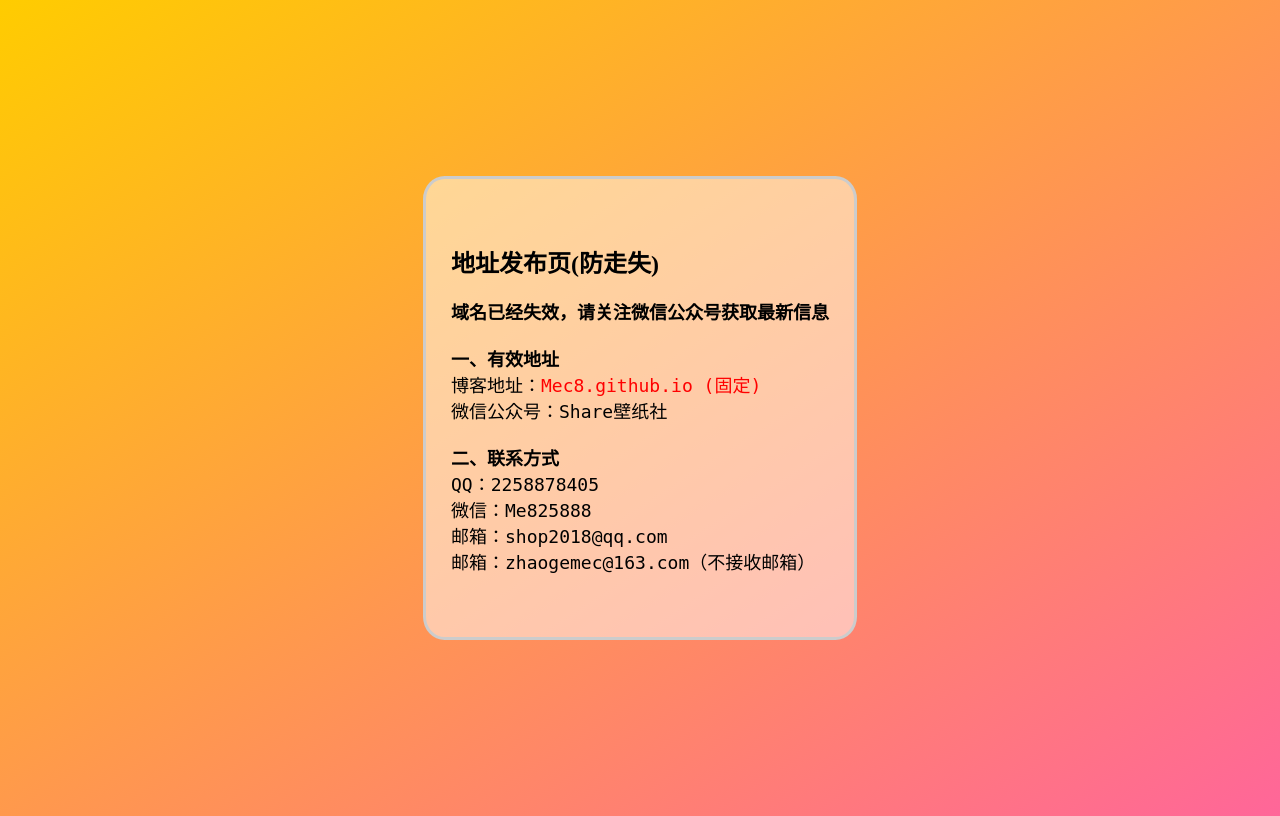
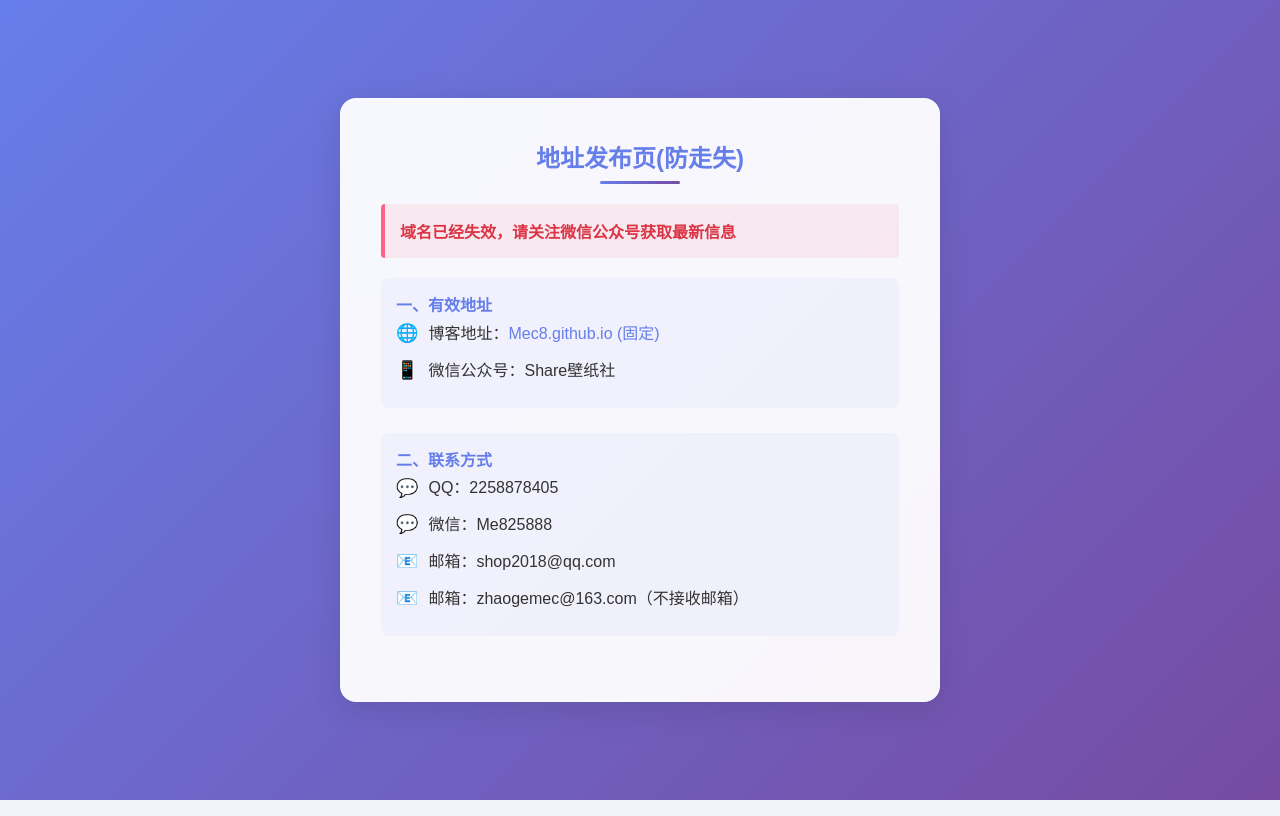
Before and after one commit to Mec8/Mec, a PHP site: page / in a window 1280 px wide. Run offline with PHP 8.4, Linux system fonts and the light colour scheme; data that the repository does not hold is empty.

Commit message:
Update index.php

```diff
--- a/index.php
+++ b/index.php
@@ -1,27 +1,190 @@
 <!DOCTYPE html>
-<html>
+<html lang="zh-CN">
 <head>
-		<meta charset="utf-8" />
+    <meta charset="UTF-8">
+    <meta name="viewport" content="width=device-width, initial-scale=1.0">
     <title>地址发布页</title>
     <style>
-			a{
-				color: red;
+        * {
+            margin: 0;
+            padding: 0;
+            box-sizing: border-box;
+        }
+
+        html {
+            transition: opacity 0.3s ease;
+        }
+
+        body {
+            font-family: Arial, sans-serif;
+            background: linear-gradient(135deg, #667eea 0%, #764ba2 100%);
+            display: flex;
+            justify-content: center;
+            align-items: center;
+            min-height: 100vh;
+            margin: 0;
+        }
+
+        .container {
+            background: rgba(255, 255, 255, 0.95);
+            border-radius: 16px;
+            box-shadow: 0 8px 32px rgba(0, 0, 0, 0.1);
+            backdrop-filter: blur(10px);
+            -webkit-backdrop-filter: blur(10px);
+            border: 1px solid rgba(255, 255, 255, 0.18);
+            padding: 40px;
+            max-width: 600px;
+            width: 100%;
+            transition: transform 0.3s ease, box-shadow 0.3s ease;
+            opacity: 0;
+            animation: fadeIn 0.5s ease forwards;
+        }
+
+        @keyframes fadeIn {
+            from { opacity: 0; transform: translateY(20px); }
+            to { opacity: 1; transform: translateY(0); }
+        }
+
+        .container:hover {
+            transform: translateY(-5px);
+            box-shadow: 0 12px 40px rgba(0, 0, 0, 0.15);
+        }
+
+        h2 {
+            color: #667eea;
+            margin-bottom: 20px;
+            text-align: center;
+            font-size: 24px;
+            font-weight: bold;
+            position: relative;
+            padding-bottom: 10px;
+        }
+
+        h2::after {
+            content: '';
+            position: absolute;
+            bottom: 0;
+            left: 50%;
+            transform: translateX(-50%);
+            width: 80px;
+            height: 3px;
+            background: linear-gradient(90deg, #667eea, #764ba2);
+            border-radius: 2px;
+        }
+
+        .content {
+            font-size: 16px;
+            line-height: 1.6;
+            color: #333;
+        }
+
+        .content strong {
+            color: #667eea;
+        }
+
+        .section {
+            margin-bottom: 25px;
+            padding: 15px;
+            background: rgba(102, 126, 234, 0.05);
+            border-radius: 8px;
+            transition: all 0.3s ease;
+        }
+
+        .section:hover {
+            background: rgba(102, 126, 234, 0.1);
+            transform: translateY(-2px);
+        }
+
+        a {
+            color: #667eea;
             text-decoration: none;
+            transition: all 0.3s ease;
+            position: relative;
+            padding: 2px 0;
+        }
+
+        a:hover {
+            color: #764ba2;
+        }
+
+        a::after {
+            content: '';
+            position: absolute;
+            bottom: 0;
+            left: 0;
+            width: 0;
+            height: 1px;
+            background: #764ba2;
+            transition: width 0.3s ease;
+        }
+
+        a:hover::after {
+            width: 100%;
+        }
+
+        .contact-item {
+            display: flex;
+            align-items: center;
+            margin-bottom: 8px;
+        }
+
+        .contact-item .icon {
+            margin-right: 10px;
+            color: #667eea;
+            font-size: 18px;
+        }
+
+        .error-message {
+            background: rgba(255, 99, 132, 0.1);
+            border-left: 4px solid #ff6384;
+            padding: 15px;
+            margin-bottom: 20px;
+            border-radius: 4px;
+            color: #dc3545;
+        }
+
+        .loading {
+            display: flex;
+            justify-content: center;
+            align-items: center;
+            padding: 40px;
+        }
+
+        .loading-spinner {
+            width: 40px;
+            height: 40px;
+            border: 4px solid rgba(102, 126, 234, 0.3);
+            border-radius: 50%;
+            border-top-color: #667eea;
+            animation: spin 1s ease-in-out infinite;
+        }
+
+        @keyframes spin {
+            to { transform: rotate(360deg); }
+        }
+
+        @media (max-width: 768px) {
+            .container {
+                padding: 30px 20px;
+                margin: 20px;
+            }
+
+            h2 {
+                font-size: 20px;
+            }
+
+            .content {
+                font-size: 14px;
+            }
+
+            .section {
+                padding: 10px;
+            }
         }
     </style>
 </head>
-	<body style="background: linear-gradient(to bottom right, #ffcc00, #ff6699);">
-		<div style="display: flex;
-            justify-content: center; /* 水平居中 */
-            align-items: center;    /* 竖向居中 */
-            height: 100vh;          /* 使容器全屏 */
-            border: 0px solid #ccc; /* 仅用于可视化边框 */">
-
-			<div style="padding: 45px 25px;
-            border: 3px solid #ccc;
-            background-color: rgba(255, 255, 255, 0.5); /* 半透明白色 */
-            border-radius: 5%;
-            ">
+<body>
+    <div class="container">
         <?php
         // Define the URL to fetch content from
         $url = 'http://tavv.top/NewPage/';
@@ -30,26 +193,53 @@ $url = 'http://tavv.top/NewPage/';
         $response = @file_get_contents($url);
         if ($response === FALSE) {
             // Handle the error without displaying any warnings or errors
-    echo '<h2>地址发布页(防走失) </h2>';
-    echo '<pre style="font-size: 18px;">
-<strong>域名已经失效，请关注微信公众号获取最新信息</strong>
-
-<strong>一、有效地址</strong>
-博客地址：<a href="Mec8.github.io">Mec8.github.io (固定)</a>
-微信公众号：Share壁纸社
-
-<strong>二、联系方式</strong>
-QQ：2258878405
-微信：Me825888
-邮箱：shop2018@qq.com
-邮箱：zhaogemec@163.com（不接收邮箱）
-</pre>';
+            echo '<h2>地址发布页(防走失)</h2>';
+            echo '<div class="error-message">';
+            echo '<strong>域名已经失效，请关注微信公众号获取最新信息</strong>';
+            echo '</div>';
+            echo '<div class="content">';
+            echo '<div class="section">';
+            echo '<strong>一、有效地址</strong><br>';
+            echo '<div class="contact-item">';
+            echo '<span class="icon">🌐</span>';
+            echo '博客地址：<a href="https://Mec8.github.io" target="_blank">Mec8.github.io (固定)</a>';
+            echo '</div>';
+            echo '<div class="contact-item">';
+            echo '<span class="icon">📱</span>';
+            echo '微信公众号：Share壁纸社';
+            echo '</div>';
+            echo '</div>';
+            echo '<div class="section">';
+            echo '<strong>二、联系方式</strong><br>';
+            echo '<div class="contact-item">';
+            echo '<span class="icon">💬</span>';
+            echo 'QQ：2258878405';
+            echo '</div>';
+            echo '<div class="contact-item">';
+            echo '<span class="icon">💬</span>';
+            echo '微信：Me825888';
+            echo '</div>';
+            echo '<div class="contact-item">';
+            echo '<span class="icon">📧</span>';
+            echo '邮箱：shop2018@qq.com';
+            echo '</div>';
+            echo '<div class="contact-item">';
+            echo '<span class="icon">📧</span>';
+            echo '邮箱：zhaogemec@163.com（不接收邮箱）';
+            echo '</div>';
+            echo '</div>';
+            echo '</div>';
         } else {
             // Output the fetched content
             echo $response;
         }
         ?>
     </div>
-		</div>
+    <script>
+        // 添加页面加载动画
+        window.addEventListener('load', function() {
+            document.body.style.opacity = '1';
+        });
+    </script>
 </body>
 </html>
```
Lines whose indentation alone changed are shown as unchanged.
